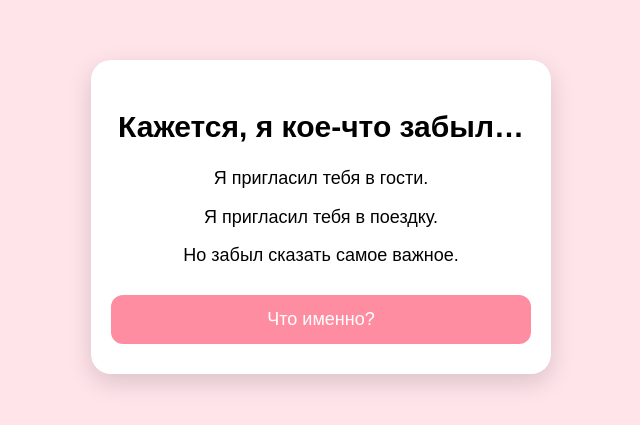
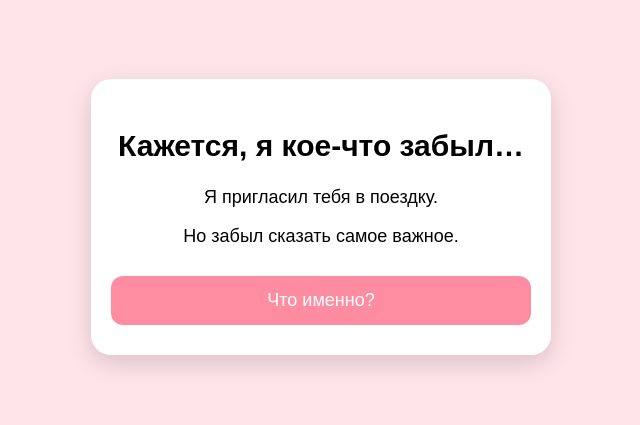
Before and after one commit to Aden911-ai/dla_elizy, a plain HTML site: page index.html in a window 1280 px wide. Shown: the part 203-628 px from the top of the page, without its empty margins (319-959 px from the left). Drawn offline with Linux system fonts and the light colour scheme.

Commit message:
Update index.html

```diff
--- a/index.html
+++ b/index.html
@@ -58,8 +58,6 @@ button{
 <div class="card" id="page">
 
 <h1>Кажется, я кое-что забыл…</h1>
-
-<p>Я пригласил тебя в гости.</p>
 <p>Я пригласил тебя в поездку.</p>
 <p>Но забыл сказать самое важное.</p>
 
```
